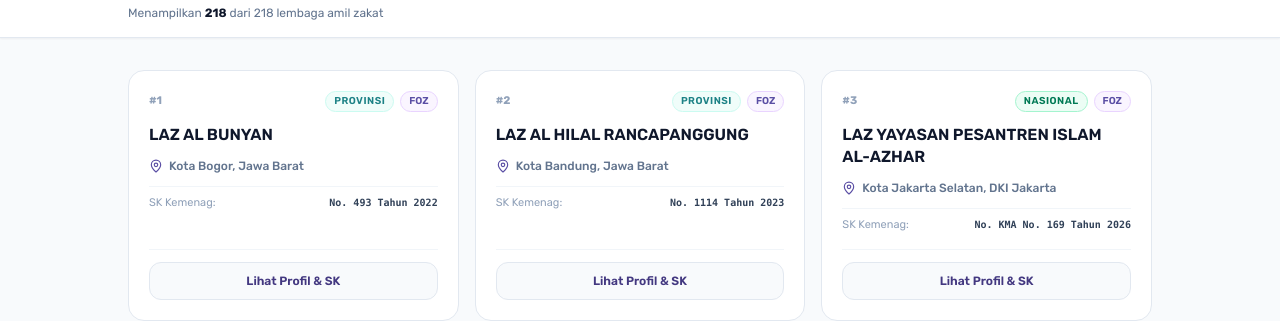
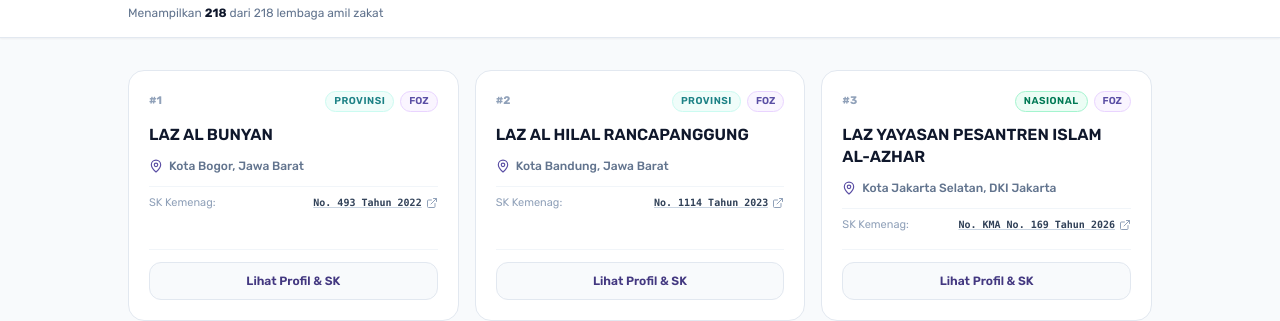
Before and after one commit to samudracodestudio/digizakat, a Next.js app: page /direktori-laz in a window 1280 px wide. Shown: the part 507-828 px from the top of the page. Built offline with nearby package versions, Linux system fonts and the light colour scheme.

Commit message:
feat: attach direct 'Cek SK Kemenag' link to the SK number row on cards

```diff
--- a/app/direktori-laz/page.tsx
+++ b/app/direktori-laz/page.tsx
@@ -388,9 +388,16 @@ export default function DirektoriLazPage() {
                     {/* Legalitas status preview */}
                     <div className="pt-2 border-t border-slate-100 flex items-center justify-between text-[11px] gap-2">
                       <span className="text-slate-400 shrink-0">SK Kemenag:</span>
-                      <span className="font-semibold text-slate-700 truncate text-right font-mono text-[10px]" title={laz.sk_number}>
-                        {laz.sk_number ? `No. ${laz.sk_number}` : 'Terdaftar'}
-                      </span>
+                      <a
+                        href={laz.simzat_detail_url || 'https://simzat.kemenag.go.id/simzat/apps/web/daftar_laz'}
+                        target="_blank"
+                        rel="noopener noreferrer"
+                        className="font-semibold text-slate-700 hover:text-[#5a4ea4] underline decoration-slate-300 hover:decoration-[#5a4ea4] truncate text-right font-mono text-[10px] inline-flex items-center gap-1 transition"
+                        title="Buka verifikasi SK di SIMZAT Kemenag"
+                      >
+                        <span className="truncate">{laz.sk_number ? `No. ${laz.sk_number}` : 'Cek SK Kemenag'}</span>
+                        <ExternalLink className="w-3 h-3 shrink-0 text-slate-400" />
+                      </a>
                     </div>
 
                   </div>
```
